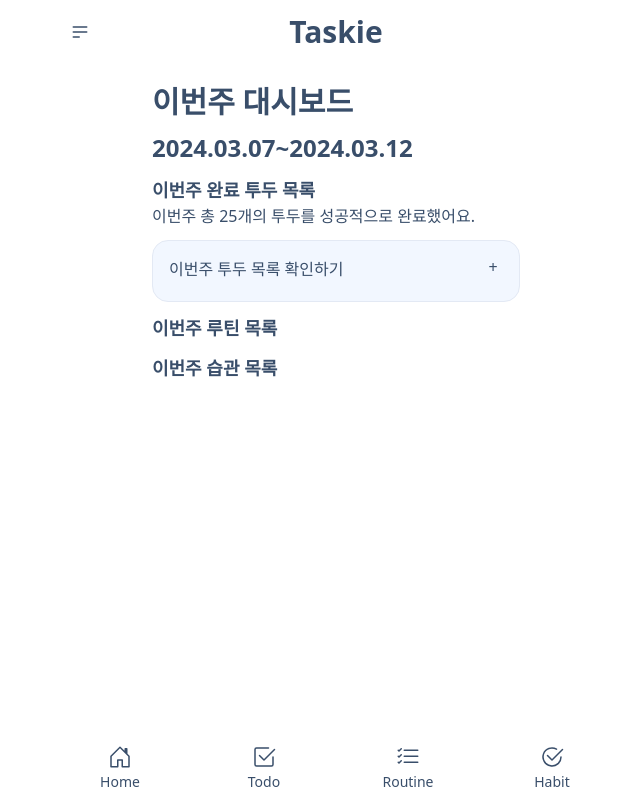
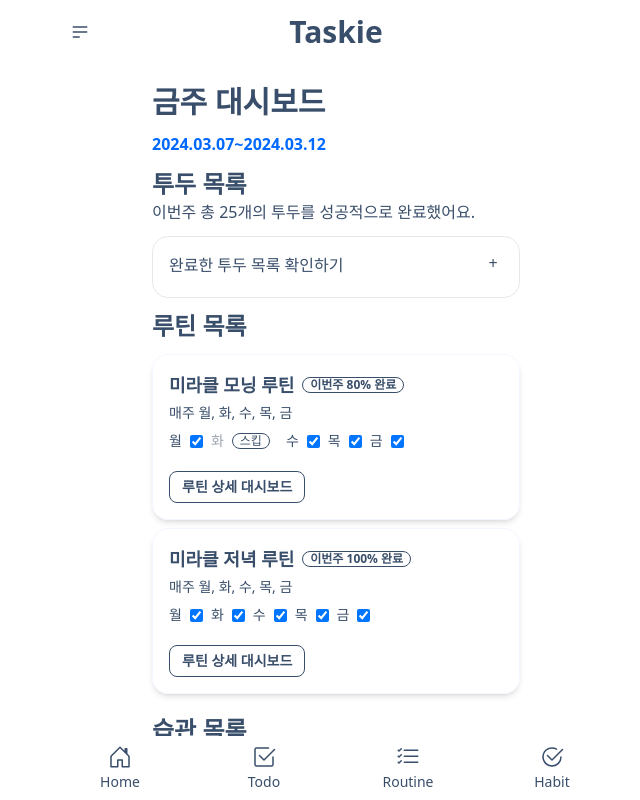
Before and after one commit to upa-r-upa/taskie-client, a React (Vite) app: page /dashboard in a window 1280 px wide. Shown: the whole page, without its empty margins (304-944 px from the left). Built offline with nearby package versions, Linux system fonts and the light colour scheme.

Commit message:
feat: Add dashboard detail UI

```diff
--- a/src/pages/Dashboard/index.tsx
+++ b/src/pages/Dashboard/index.tsx
@@ -1,25 +1,25 @@
+import { Link } from "react-router-dom";
+import Routes from "../../constants/routes";
+
 export default function Dashboard() {
   return (
     <div className="relative">
       <h1 className="text-3xl font-semibold mb-3">
-        <span className="font-bold">이번주 대시보드</span>
+        <span className="font-bold">금주 대시보드</span>
       </h1>
 
-      <h2 className="text-2xl mb-3 font-semibold">2024.03.07~2024.03.12</h2>
+      <h2 className="mb-3 font-semibold text-primary">2024.03.07~2024.03.12</h2>
 
       <div className="flex flex-col mb-6 gap-3">
         <div>
-          <h2 className="text-lg font-semibold">이번주 완료 투두 목록</h2>
+          <h2 className="text-2xl font-semibold">투두 목록</h2>
           <p>이번주 총 25개의 투두를 성공적으로 완료했어요.</p>
         </div>
 
-        <div
-          tabIndex={0}
-          className="collapse collapse-plus border border-base-300 bg-base-200"
-        >
-          <div className="collapse-title">이번주 투두 목록 확인하기</div>
+        <div tabIndex={0} className="collapse collapse-plus border">
+          <div className="collapse-title">완료한 투두 목록 확인하기</div>
           <div className="collapse-content">
-            <ul className="flex flex-col gap-3 shadow-md py-3 px-3 rounded-md">
+            <ul className="flex flex-col gap-3 shadow-md py-3 px-3 rounded-md bg-white">
               <li className="py-1 px-1">
                 <p className="text-lg">3월 5일 (월요일)</p>
                 <ul className="flex gap-2 flex-col">
@@ -114,13 +114,249 @@
         </div>
 
         <div>
-          <h2 className="text-lg font-semibold">이번주 루틴 목록</h2>
-          <ul></ul>
+          <h2 className="text-2xl font-semibold mb-3">루틴 목록</h2>
+          <ul>
+            <ul>
+              <li className="card card-bordered card-compact shadow-md mb-2">
+                <div className="card-body">
+                  <div className="flex">
+                    <div className="flex-1">
+                      <h2 className="card-title text-lg">
+                        미라클 모닝 루틴
+                        <div className="badge badge-sm badge-outline">
+                          이번주 80% 완료
+                        </div>
+                      </h2>
+                      <p>매주 월, 화, 수, 목, 금</p>
+                    </div>
+                  </div>
+
+                  <ul className="flex gap-2">
+                    <li className="flex items-center gap-2">
+                      <span>월</span>
+                      <input type="checkbox" checked />
+                    </li>
+                    <li className="flex items-center gap-2">
+                      <span className="text-gray-400">화</span>
+                      <div className="badge badge-sm badge-outline mr-2">
+                        스킵
+                      </div>
+                    </li>
+                    <li className="flex items-center gap-2">
+                      <span>수</span>
+                      <input type="checkbox" checked />
+                    </li>
+                    <li className="flex items-center gap-2">
+                      <span>목</span>
+                      <input type="checkbox" checked />
+                    </li>
+                    <li className="flex items-center gap-2">
+                      <span>금</span>
+                      <input type="checkbox" checked />
+                    </li>
+                  </ul>
+
+                  <Link to={`/${Routes.ROUTINE_REPORT}${1}`}>
+                    <button className="btn btn-outline btn-sm mt-3">
+                      루틴 상세 대시보드
+                    </button>
+                  </Link>
+                </div>
+              </li>
+
+              <li className="card card-bordered card-compact shadow-md mb-2">
+                <div className="card-body">
+                  <div className="flex">
+                    <div className="flex-1">
+                      <h2 className="card-title text-lg">
+                        미라클 저녁 루틴
+                        <div className="badge badge-sm badge-outline">
+                          이번주 100% 완료
+                        </div>
+                      </h2>
+                      <p>매주 월, 화, 수, 목, 금</p>
+                    </div>
+                  </div>
+
+                  <ul className="flex gap-2">
+                    <li className="flex items-center gap-2">
+                      <span>월</span>
+                      <input type="checkbox" checked />
+                    </li>
+                    <li className="flex items-center gap-2">
+                      <span>화</span>
+                      <input type="checkbox" checked />
+                    </li>
+                    <li className="flex items-center gap-2">
+                      <span>수</span>
+                      <input type="checkbox" checked />
+                    </li>
+                    <li className="flex items-center gap-2">
+                      <span>목</span>
+                      <input type="checkbox" checked />
+                    </li>
+                    <li className="flex items-center gap-2">
+                      <span>금</span>
+                      <input type="checkbox" checked />
+                    </li>
+                  </ul>
+
+                  <Link to={`/${Routes.ROUTINE_REPORT}${1}`}>
+                    <button className="btn btn-outline btn-sm mt-3">
+                      루틴 상세 대시보드
+                    </button>
+                  </Link>
+                </div>
+              </li>
+            </ul>
+          </ul>
         </div>
 
         <div>
-          <h2 className="text-lg font-semibold">이번주 습관 목록</h2>
-          <ul></ul>
+          <h2 className="text-2xl font-semibold">습관 목록</h2>
+          <ul>
+            <li className="card card-bordered card-compact mb-2 shadow-md">
+              <div className="card-body">
+                <div className="">
+                  <div className="card-title text-lg">
+                    <h2>물 마시기</h2>
+                    <div className="badge badge-sm badge-outline">
+                      이번주 30% 완료
+                    </div>
+                  </div>
+
+                  <p>매주 월/화/수/목/금, 2시간마다 반복</p>
+
+                  <ul className="flex flex-col gap-2">
+                    <li className="flex items-center gap-2">
+                      <span>월</span>
+                      <ul className="flex gap-1">
+                        <input
+                          type="checkbox"
+                          checked
+                          className="checkbox checkbox-xs checkbox-primary"
+                        />
+                        <input
+                          type="checkbox"
+                          checked
+                          className="checkbox checkbox-xs checkbox-primary"
+                        />
+                        <input
+                          type="checkbox"
+                          checked
+                          className="checkbox checkbox-xs checkbox-primary"
+                        />
+                        <input
+                          type="checkbox"
+                          className="checkbox checkbox-xs checkbox-primary"
+                        />
+                      </ul>
+                    </li>
+                    <li className="flex items-center gap-2">
+                      <span>화</span>
+                      <ul className="flex gap-1">
+                        <input
+                          type="checkbox"
+                          checked
+                          className="checkbox checkbox-xs checkbox-primary"
+                        />
+                        <input
+                          type="checkbox"
+                          checked
+                          className="checkbox checkbox-xs checkbox-primary"
+                        />
+                        <input
+                          type="checkbox"
+                          checked
+                          className="checkbox checkbox-xs checkbox-primary"
+                        />
+                        <input
+                          type="checkbox"
+                          className="checkbox checkbox-xs checkbox-primary"
+                        />
+                      </ul>
+                    </li>
+                    <li className="flex items-center gap-2">
+                      <span>수</span>
+                      <ul className="flex gap-1">
+                        <input
+                          type="checkbox"
+                          checked
+                          className="checkbox checkbox-xs checkbox-primary"
+                        />
+                        <input
+                          type="checkbox"
+                          className="checkbox checkbox-xs checkbox-primary"
+                        />
+                        <input
+                          type="checkbox"
+                          checked
+                          className="checkbox checkbox-xs checkbox-primary"
+                        />
+                        <input
+                          type="checkbox"
+                          className="checkbox checkbox-xs checkbox-primary"
+                        />
+                      </ul>
+                    </li>
+                    <li className="flex items-center gap-2">
+                      <span>목</span>
+                      <ul className="flex gap-1">
+                        <input
+                          type="checkbox"
+                          checked
+                          className="checkbox checkbox-xs checkbox-primary"
+                        />
+                        <input
+                          type="checkbox"
+                          className="checkbox checkbox-xs checkbox-primary"
+                        />
+                        <input
+                          type="checkbox"
+                          checked
+                          className="checkbox checkbox-xs checkbox-primary"
+                        />
+                        <input
+                          type="checkbox"
+                          className="checkbox checkbox-xs checkbox-primary"
+                        />
+                      </ul>
+                    </li>
+                    <li className="flex items-center gap-2">
+                      <span>금</span>
+                      <ul className="flex gap-1">
+                        <input
+                          type="checkbox"
+                          checked
+                          className="checkbox checkbox-xs checkbox-primary"
+                        />
+                        <input
+                          type="checkbox"
+                          className="checkbox checkbox-xs checkbox-primary"
+                        />
+                        <input
+                          type="checkbox"
+                          className="checkbox checkbox-xs checkbox-primary"
+                        />
+                        <input
+                          type="checkbox"
+                          className="checkbox checkbox-xs checkbox-primary"
+                        />
+                      </ul>
+                    </li>
+                  </ul>
+                </div>
+
+                <div className="card-actions">
+                  <Link to={`/${Routes.HABIT_REPORT}${1}`}>
+                    <button className="btn btn-sm btn-outline">
+                      습관 상세 대시보드
+                    </button>
+                  </Link>
+                </div>
+              </div>
+            </li>
+          </ul>
         </div>
       </div>
     </div>
```
